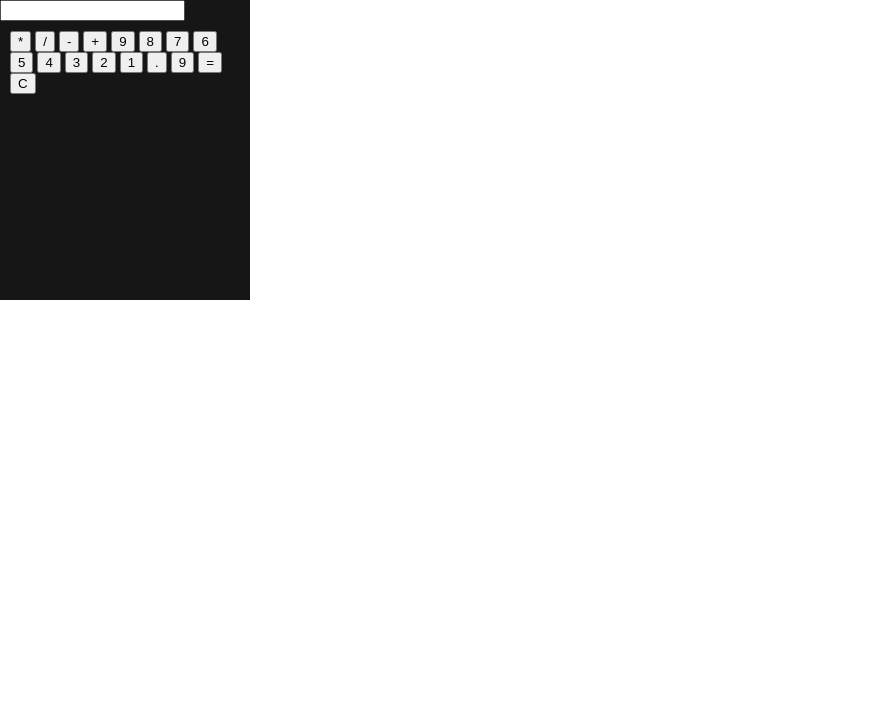
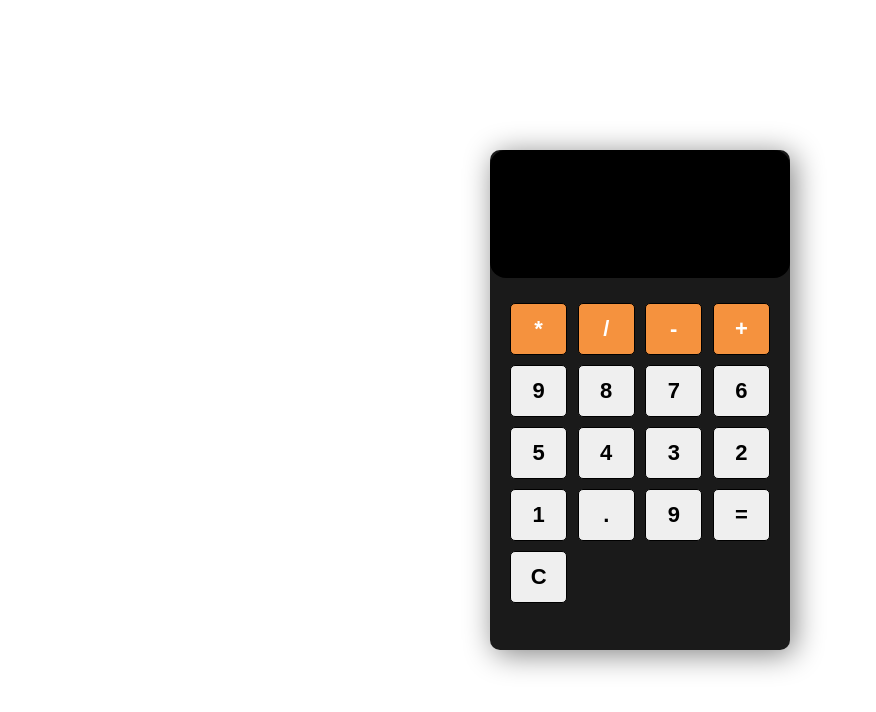
Before and after one commit to Worood11/Calculator, a plain HTML site: page index.html in a window 1280 px wide. Shown: the whole page, without its empty margins (0-876 px from the left). Drawn offline with Linux system fonts and the light colour scheme.

Commit message:
Update style.css

```diff
--- a/style.css
+++ b/style.css
@@ -1,15 +1,57 @@
 *{
+    margin: 0;
+    padding: 0;
     box-sizing: border-box;
-    margin: 0;
+}
+
+body{
+    min-height: 100vh;
+    display: flex;
+    justify-content: center;
+    align-items: center;
 }
 .Calculator{
-    background-color: rgb(22, 22, 22);
-    width: 250px;
-    height: 300px;
+    width: 300px;
+    height: 500px;
+    box-shadow: 4px 4px 30px gray;
+    border-radius: 10px;
+    background-color: rgb(26, 26, 26);
+    overflow: hidden;
+}
+.Calculator input{
+    width: 100%;
+    height: 100px;
+    border: none;
+    padding: 4rem;
+    color: white;
+    background: black;
+    font-size: 2rem;
+    text-align: right;
+    pointer-events: none;
+    border-radius: 1rem;
 
 }
 .btns{
-    padding: 10px;
-    border: none;
+    display: flex;
+    flex-wrap: wrap;
+    justify-content: space-between;
+    padding: 20px;
+}
+.btn{
+    flex: 0 0 22%;
+    margin: 5px 0;
+    border: 1px solid #000;
+    width: 60px;
+    height: 52px;
+    font-size: 22px;
+    font-weight: 600;
+    border-radius: 5px;
+    cursor: pointer;
+
+
 
 }
+.btn-op{
+    background: rgb(245, 146, 62);
+    color: #fff;
+}
```
